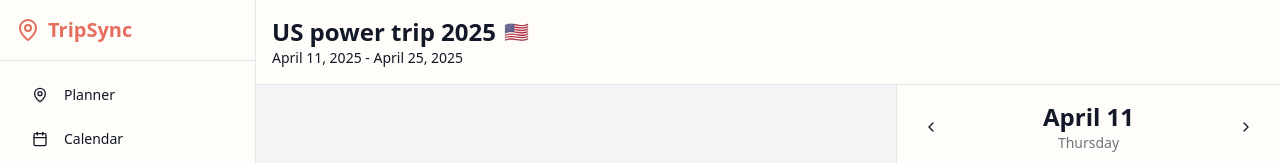
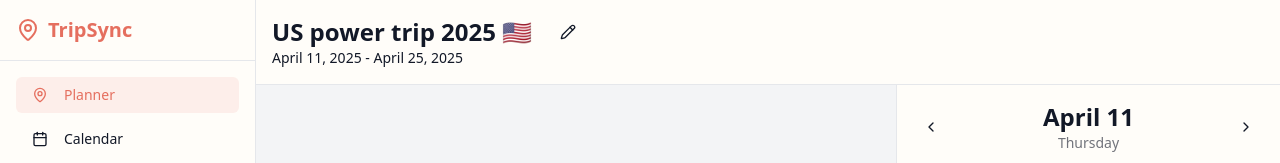
Before and after one commit to get-ariel/hacktogether-ariel, a Next.js app: page /dashboard in a window 1280 px wide. Shown: the top 163 px of the page. Built offline with nearby package versions, Linux system fonts and the light colour scheme.

Commit message:
feat: add editable trip title
- Add inline editing for trip title
- Add edit/save toggle with button
- Add keyboard support (Enter/Escape)
- Add auto-focus on edit mode
- Maintain emoji in title

```diff
--- a/src/app/dashboard/page.tsx
+++ b/src/app/dashboard/page.tsx
@@ -1,10 +1,11 @@
 'use client'
 
 import { Button } from "@/components/ui/button";
-import { MapPin, Calendar, FileText, Share2, Download, ChevronRight, ChevronLeft, ThumbsUp, ExternalLink, ChevronUp, ChevronDown, X } from "lucide-react";
+import { Input } from "@/components/ui/input";
+import { MapPin, Calendar, FileText, Share2, Download, ChevronRight, ChevronLeft, ThumbsUp, ExternalLink, ChevronUp, ChevronDown, X, Pencil, Check } from "lucide-react";
 import Link from "next/link";
 import { format, addDays, subDays } from "date-fns";
-import { useState } from "react";
+import { useState, useRef } from "react";
 
 interface TripLocation {
   id: string;
@@ -48,6 +49,9 @@ function DashboardContent() {
   const [selectedDate, setSelectedDate] = useState(new Date("2024-04-11"));
   const [locations, setLocations] = useState<TripLocation[]>(INITIAL_LOCATIONS);
   const myId = "3"; // Mock user ID
+  const [isEditingTitle, setIsEditingTitle] = useState(false);
+  const [tripTitle, setTripTitle] = useState("US power trip 2025 🇺🇸");
+  const titleInputRef = useRef<HTMLInputElement>(null);
 
   const handleLike = (locationId: string) => {
     setLocations(locations.map(loc => {
@@ -116,6 +120,25 @@ function DashboardContent() {
     });
   };
 
+  const handleTitleEdit = () => {
+    setIsEditingTitle(true);
+    // Focus the input after render
+    setTimeout(() => titleInputRef.current?.focus(), 0);
+  };
+
+  const handleTitleSave = () => {
+    setIsEditingTitle(false);
+  };
+
+  const handleTitleKeyDown = (e: React.KeyboardEvent) => {
+    if (e.key === 'Enter') {
+      handleTitleSave();
+    }
+    if (e.key === 'Escape') {
+      setIsEditingTitle(false);
+    }
+  };
+
   return (
     <div className="flex h-screen bg-background">
       {/* Left Sidebar */}
@@ -128,7 +151,10 @@ function DashboardContent() {
         </div>
 
         <nav className="flex-1 p-4 space-y-2">
-          <Button variant="ghost" className="w-full justify-start">
+          <Button
+            variant="ghost"
+            className="w-full justify-start bg-primary/10 text-primary hover:bg-primary/20"
+          >
             <MapPin className="mr-2 h-4 w-4" />
             Planner
           </Button>
@@ -173,9 +199,38 @@ function DashboardContent() {
         {/* Top Bar */}
         <div className="border-b p-4 flex items-center justify-between bg-background">
           <div>
-            <h1 className="text-2xl font-bold flex items-center gap-2">
-              US power trip 2025 <span className="text-xl">🇺🇸</span>
-            </h1>
+            <div className="flex items-center gap-2">
+              {isEditingTitle ? (
+                <div className="flex items-center gap-2">
+                  <Input
+                    ref={titleInputRef}
+                    value={tripTitle}
+                    onChange={(e) => setTripTitle(e.target.value)}
+                    onKeyDown={handleTitleKeyDown}
+                    className="text-2xl font-bold h-auto py-1 w-[300px]"
+                  />
+                  <Button
+                    size="sm"
+                    variant="ghost"
+                    onClick={handleTitleSave}
+                  >
+                    <Check className="h-4 w-4" />
+                  </Button>
+                </div>
+              ) : (
+                <h1 className="text-2xl font-bold flex items-center gap-2">
+                  {tripTitle}
+                  <Button
+                    size="sm"
+                    variant="ghost"
+                    className="ml-2"
+                    onClick={handleTitleEdit}
+                  >
+                    <Pencil className="h-4 w-4" />
+                  </Button>
+                </h1>
+              )}
+            </div>
             <p className="text-sm text-muted-foreground">
               April 11, 2025 - April 25, 2025
             </p>
```
